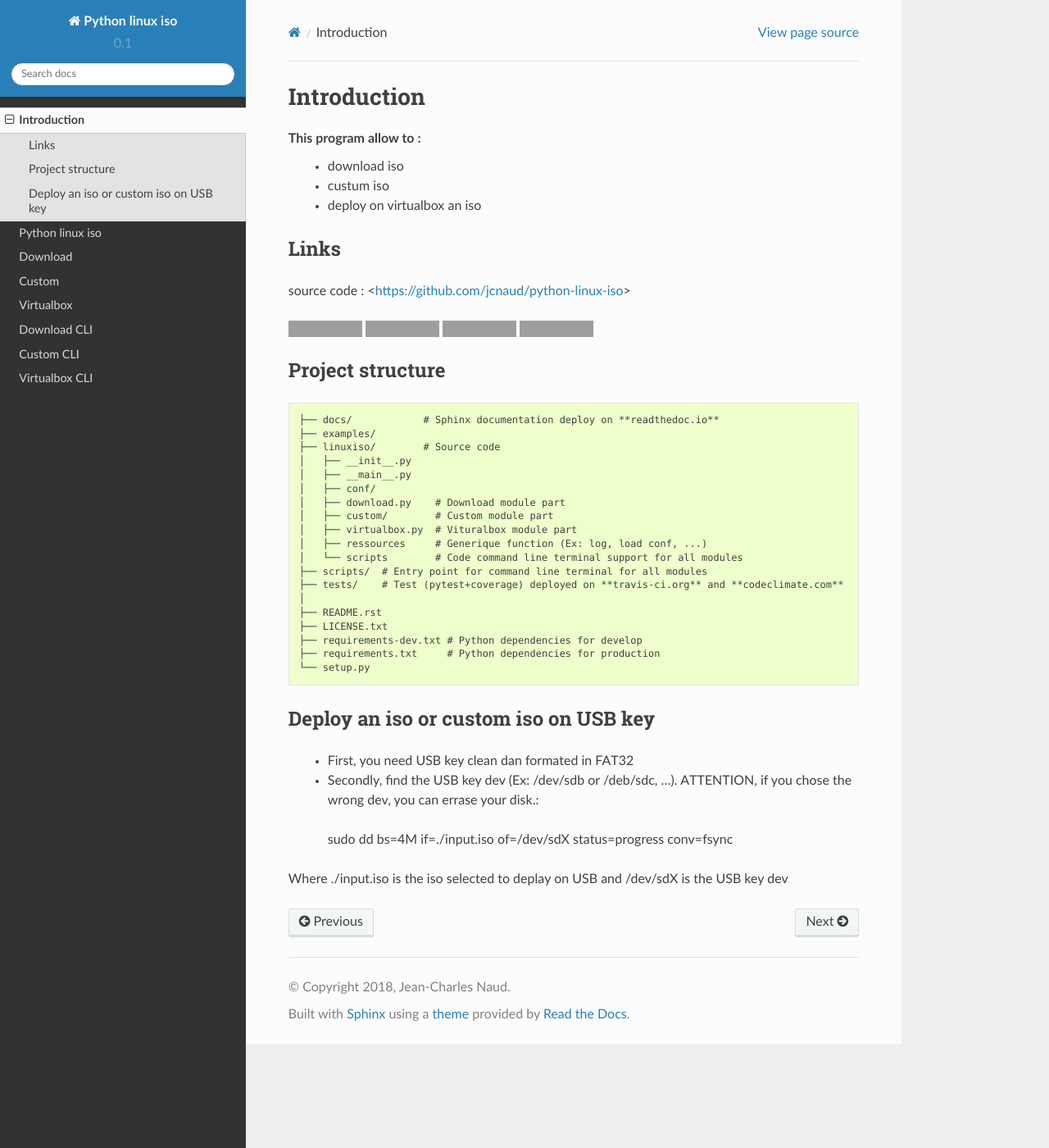
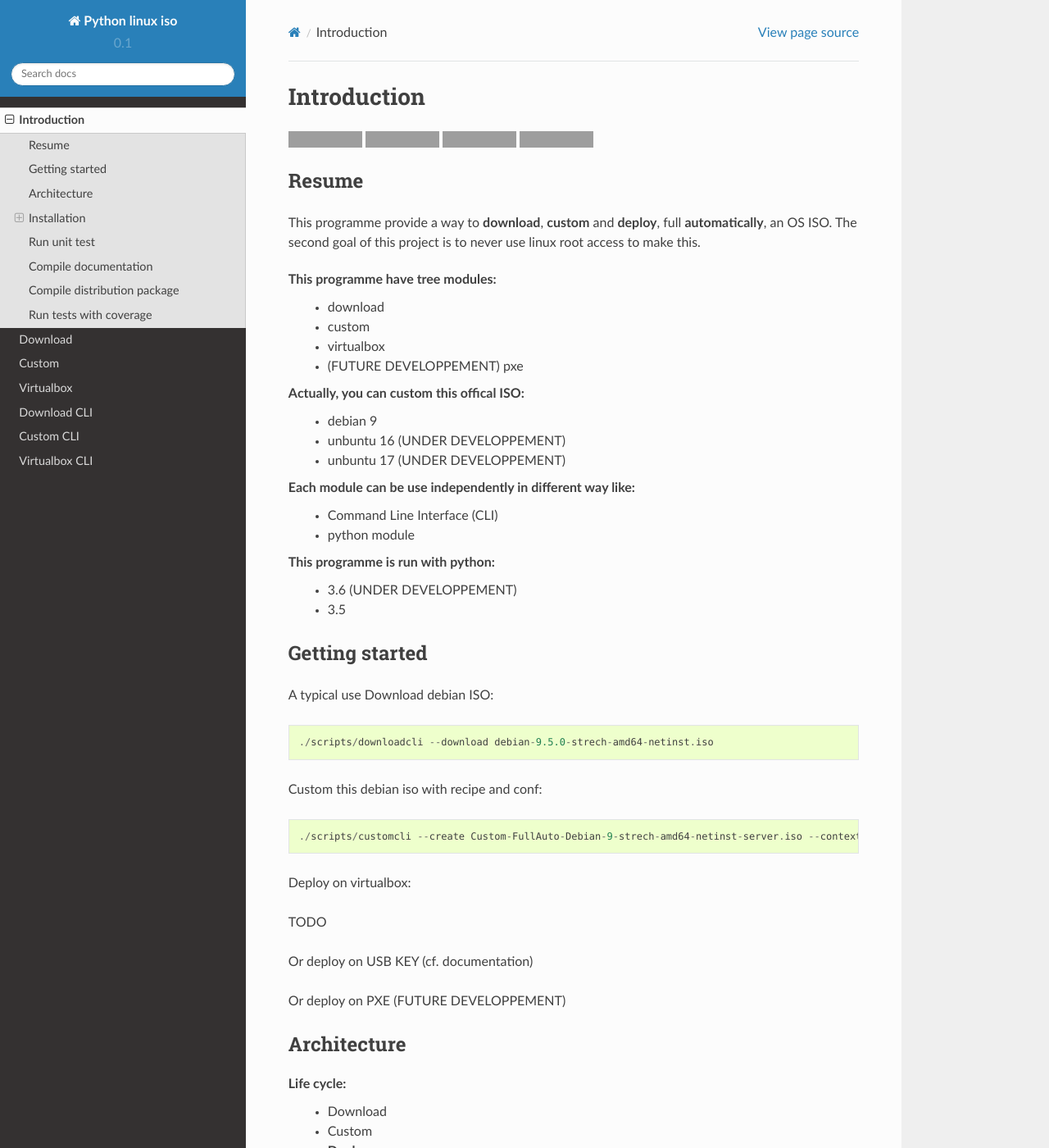
Before and after one commit to jcnaud/python-linux-iso, a Sphinx documentation site: the page built from docs/source/pages/intro.rst, in a window 1280 px wide and 1400 px high. Shown: the whole window at 82% size. Built offline with Sphinx 7.4.7 and the Read the Docs theme 2.0.0, drawn with Linux system fonts in a browser that asks for light colours; some of the changed text lies outside the part shown; grey boxes are pictures that could not be loaded.

Commit message:
Update documentation (Link with README.rst)

```diff
--- a/README.rst
+++ b/README.rst
@@ -23,7 +23,7 @@ Python linux iso
 Resume
 ======
 
-This programme provide a way to **deploy**, full **automatically**, an OS from official ISO.
+This programme provide a way to **download**, **custom** and **deploy**, full **automatically**, an OS ISO.
 The second goal of this project is to never use linux root access to make this.
 
 This programme have **tree** modules:
@@ -41,25 +41,43 @@ Each module can be use independently in different way like:
  - Command Line Interface (CLI)
  - python module
 
-This programme is unn on python:
+This programme is run with python:
  - 3.6 (UNDER DEVELOPPEMENT)
  - 3.5
 
-Usage overview
-==============
+Getting started
+===============
 
-image
+A typical use
+Download debian ISO::
 
-Download
-Custom
-Deploy -> on usb key
-Deploy -> on local vitualbox
-Deploy -> on loca PXE (FUTURE DEVLOPPEMENT)
+  ./scripts/downloadcli --download debian-9.5.0-strech-amd64-netinst.iso
+
+Custom this debian iso with recipe and conf::
+
+  ./scripts/customcli --create Custom-FullAuto-Debian-9-strech-amd64-netinst-server.iso --context ./example/debiansimple/context.yaml
+
+Deploy on virtualbox::
+
+TODO
+
+Or deploy on USB KEY (cf. documentation)
+
+Or deploy on PXE (FUTURE DEVELOPPEMENT)
 
 
-Project structure
-=================
-::
+Architecture
+============
+
+Life cycle:
+ - Download
+ - Custom
+ - Deploy
+    - on usb key
+    - on localhost vitualbox
+    - on localhost PXE (FUTURE DEVELOPPEMENT)
+
+Project structure::
 
   ├── docs/            # Sphinx documentation deploy on **readthedoc.io**
   ├── examples/
@@ -120,11 +138,11 @@ Run unit test
 
 First install developpement dependency::
 
-    pip install -r requirements-dev.txt
+  pip install -r requirements-dev.txt
 
 Secondly, execute all test using **pytest**::
 
-    pytest tests
+  pytest tests
 
 
 Compile documentation
@@ -133,12 +151,12 @@ This documentation is generated with sphinx.
 
 First install developpement dependency::
 
-    pip install -r requirements-dev.txt
+  pip install -r requirements-dev.txt
 
 Secondly, compile the documentation with sphinx::
 
-    cd docs
-    make html
+  cd docs
+  make html
 
 The entry point of the documentation is in **docs/build/html/index.html**.
 
@@ -148,19 +166,19 @@ Compile distribution package
 
 Compile distribution package from source::
 
-    python setup.py sdist
+  python setup.py sdist
 
 The distribution package are in the **dist** directory
 
 
-Calcul tests coverage
-=====================
+Run tests with coverage
+=======================
 The calcul of tests coverage is make with **pytest-cov**.
 
 First install developpement dependency::
 
-    pip install -r requirements-dev.txt
+  pip install -r requirements-dev.txt
 
-Run coverage::
+Run tests with coverage::
 
-     py.test --cov=linuxiso tests
+  py.test --cov=linuxiso tests
--- a/docs/source/index.rst
+++ b/docs/source/index.rst
@@ -12,7 +12,6 @@ Contents:
     :maxdepth: 1
 
     pages/intro
-    pages/readme
     pages/download
     pages/custom
     pages/virtualbox
--- a/docs/source/pages/intro.rst
+++ b/docs/source/pages/intro.rst
@@ -2,69 +2,5 @@
 Introduction
 ************
 
-This program allow to :
- - download iso
- - custum iso
- - deploy on virtualbox an iso
-
-
-Links
-=====
-
-source code : <https://github.com/jcnaud/python-linux-iso>
-
-
-
-.. image:: https://readthedocs.org/projects/python-linux-iso/badge/?version=develop
-    :target: https://python-linux-iso.readthedocs.io/en/latest/?badge=develop
-    :alt: Documentation Status
-
-.. image:: https://travis-ci.org/jcnaud/python-linux-iso.svg?branch=develop
-    :target: https://travis-ci.org/jcnaud/python-linux-iso
-
-
-.. image:: https://api.codeclimate.com/v1/badges/9fab9605801e7de8c05e/maintainability
-   :target: https://codeclimate.com/github/jcnaud/python-linux-iso/maintainability
-   :alt: Maintainability
-
-.. image:: https://api.codeclimate.com/v1/badges/9fab9605801e7de8c05e/test_coverage
-    :target: https://codeclimate.com/github/jcnaud/python-linux-iso/test_coverage
-    :alt: Test Coverage
-
-Project structure
-=================
-
-::
-
-  ├── docs/            # Sphinx documentation deploy on **readthedoc.io**
-  ├── examples/
-  ├── linuxiso/        # Source code
-  │   ├── __init__.py
-  │   ├── __main__.py
-  │   ├── conf/
-  │   ├── download.py    # Download module part
-  │   ├── custom/        # Custom module part
-  │   ├── virtualbox.py  # Vituralbox module part
-  │   ├── ressources     # Generique function (Ex: log, load conf, ...)
-  │   └── scripts        # Code command line terminal support for all modules
-  ├── scripts/  # Entry point for command line terminal for all modules
-  ├── tests/    # Test (pytest+coverage) deployed on **travis-ci.org** and **codeclimate.com**
-  │
-  ├── README.rst
-  ├── LICENSE.txt
-  ├── requirements-dev.txt # Python dependencies for develop
-  ├── requirements.txt     # Python dependencies for production
-  └── setup.py
-
-
-Deploy an iso or custom iso on USB key
-======================================
-
-
- - First, you need USB key clean dan formated in FAT32
- - Secondly, find the USB key dev (Ex: /dev/sdb or /deb/sdc, ...). ATTENTION, if you chose the wrong dev, you can errase your disk.::
-
-  sudo dd bs=4M if=./input.iso of=/dev/sdX status=progress conv=fsync
-
-
-Where ./input.iso is the iso selected to deplay on USB and /dev/sdX is the USB key dev
+.. include:: ../../../README.rst
+  :start-after: inclusion-marker-do-not-remove
--- a/docs/source/pages/readme.rst
+++ /dev/null
@@ -1,6 +0,0 @@
-************
-Python linux iso
-************
-
-.. include:: ../../../README.rst
-  :start-after: inclusion-marker-do-not-remove
```
Also changed, not shown: other parts of README.rst (+5 -5 lines), docs/source/pages/intro_old.rst (added, +69 -0 lines).
